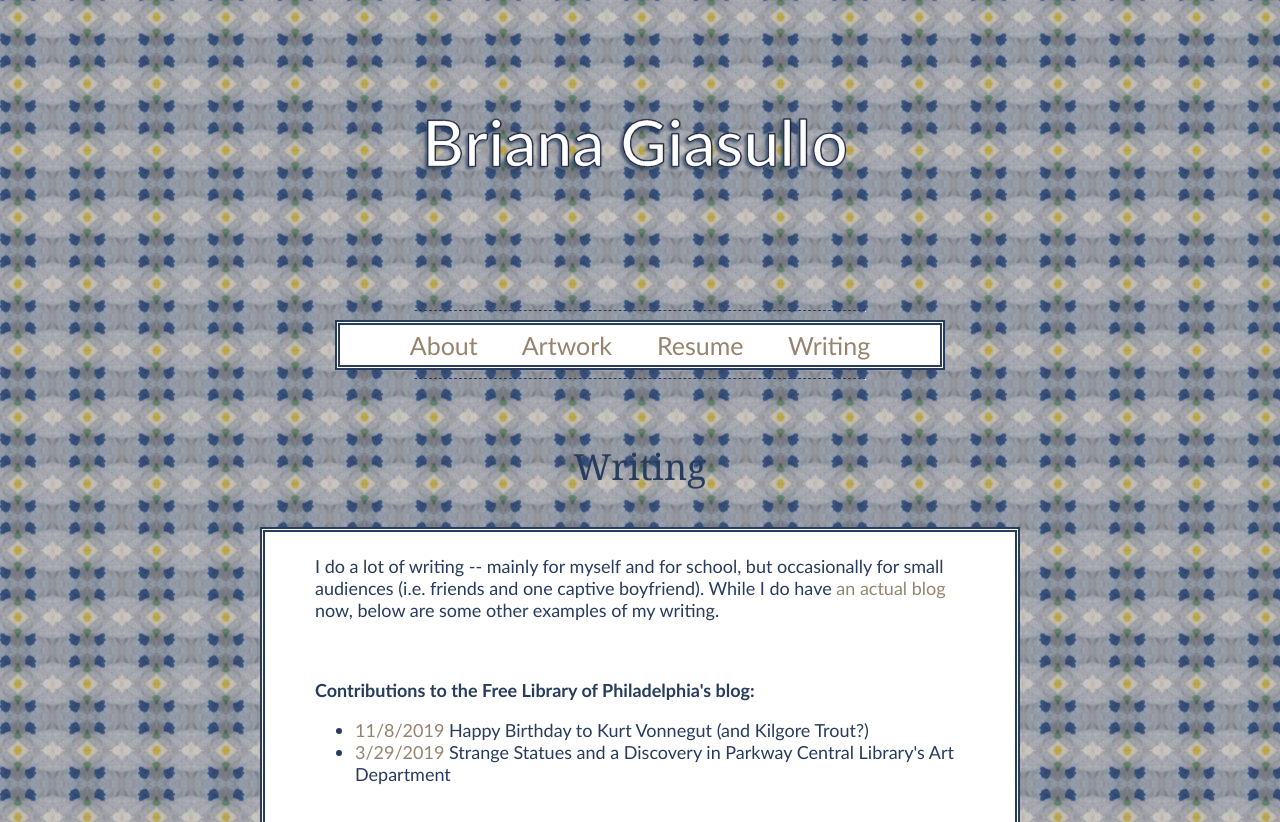
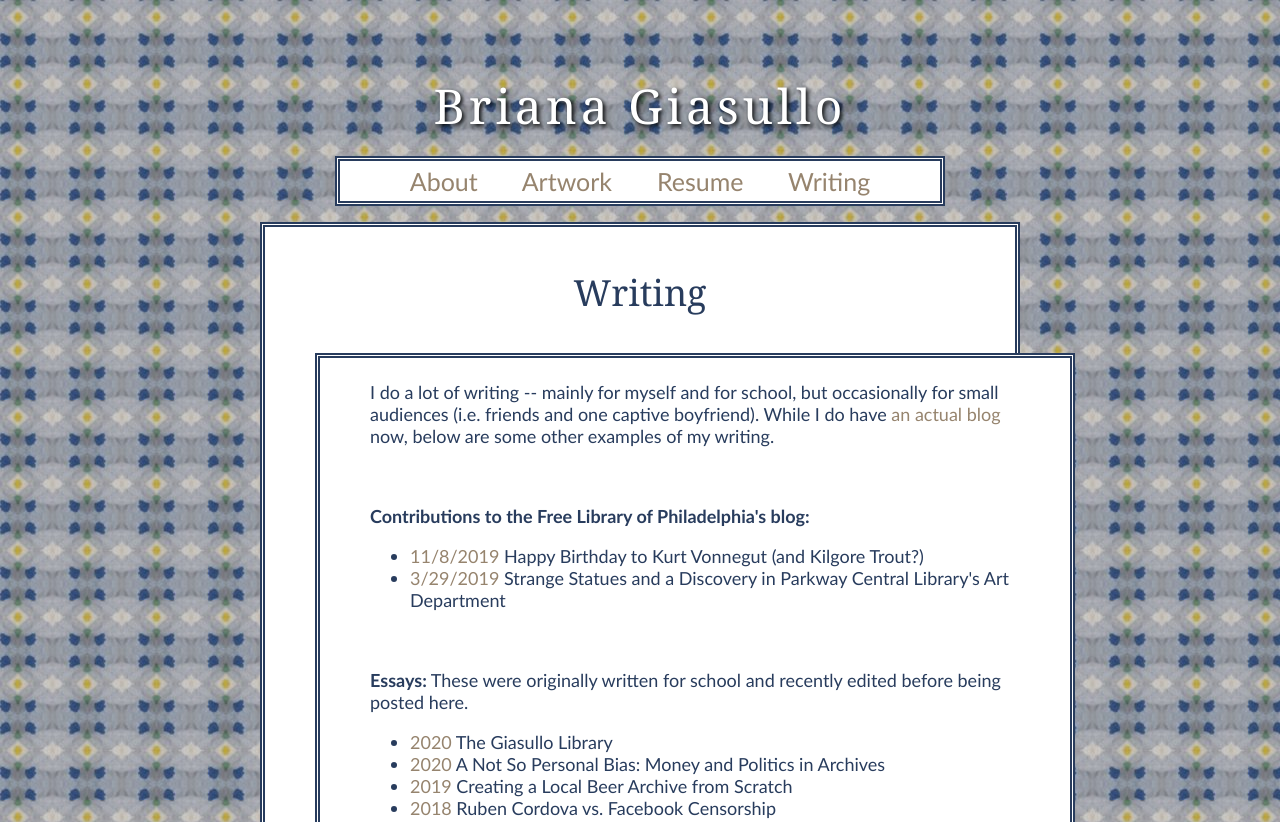
Before and after one commit to brigia22/giasullo, a plain HTML site: page writing.html in a window 1280 px wide. Shown: the top 822 px of the page. Drawn offline with Linux system fonts and the light colour scheme.

Commit message:
Update writing.html

```diff
--- a/writing.html
+++ b/writing.html
@@ -10,12 +10,12 @@
 <body>
 
 <div class="name">
-   <p>	<img src="name.png" alt="Briana Giasullo"></p>
+	 <br>
+   Briana Giasullo
+   <br>
 	</div>
-
-	<hr class="dash"></hr>
-
-<div class="menu">
+<br>
+  <div class="menu">
 
 <a href="index.html">About</a> &nbsp; &nbsp; &nbsp;
 
@@ -26,12 +26,11 @@
 	<a href="writing.html">Writing</a>
 
 	</div>
-		<hr class="dash"></hr>
-<br>
+	<p></p>
 
-</div>
+  <div class ="stuff">
 
- <div class="title">
+<div class="title">
 	 <p>Writing</p>
 </div>
 
@@ -60,10 +59,9 @@
 	<br>
 
 	</div>
-	<div class="name">
-	 <br>
+
 	</div>
-
+<p>
 
 </body>
 </html>
```
